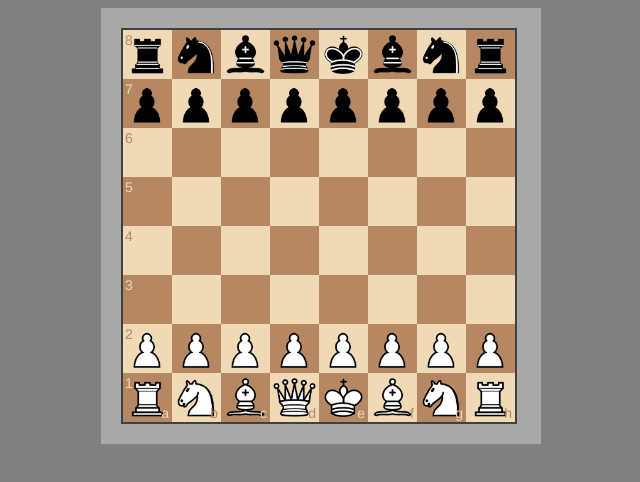
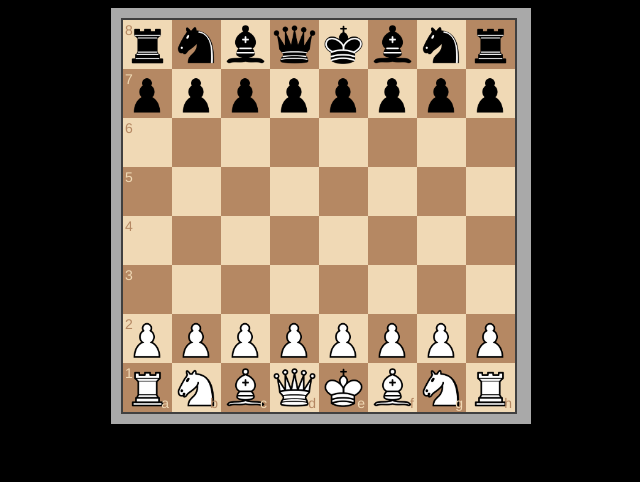
Before and after one commit to azraf-a/chesswizard, a website: page index.html in a window 1280 px wide. Shown: the whole page, without its empty margins (319-959 px from the left). Drawn offline with nearby package versions, Linux system fonts and the light colour scheme.

Commit message:
Update index.html

```diff
--- a/index.html
+++ b/index.html
@@ -4,9 +4,9 @@
     <title>Chess</title>
     <style>
       .container {
-        width: 80%;
-        margin: 0 auto;
-        padding: 20px;
+        width: 50%;
+        margin: auto;
+        padding: 10px;
         background: #A9A9A9;
       }
     </style>
@@ -15,7 +15,7 @@
     <script src="js/chessboard-1.0.0.min.js"></script>
     <script src="js/chess.js"></script>
   </head>
-  <body style="background-color:grey;">
+  <body style="background-color:black;">
     <div class="container", id="myBoard" style="width: 400px"></div>
 
     <script>
```
